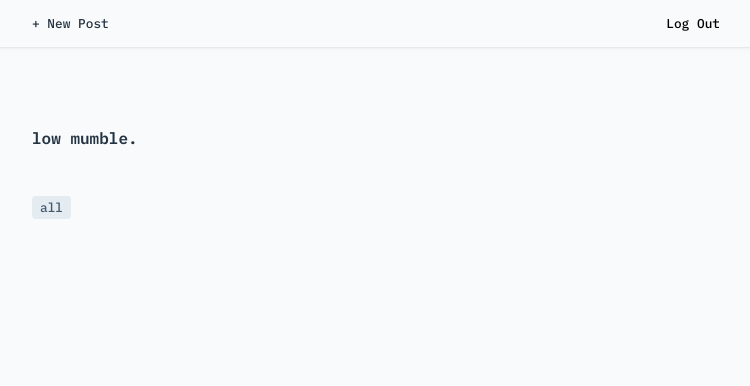
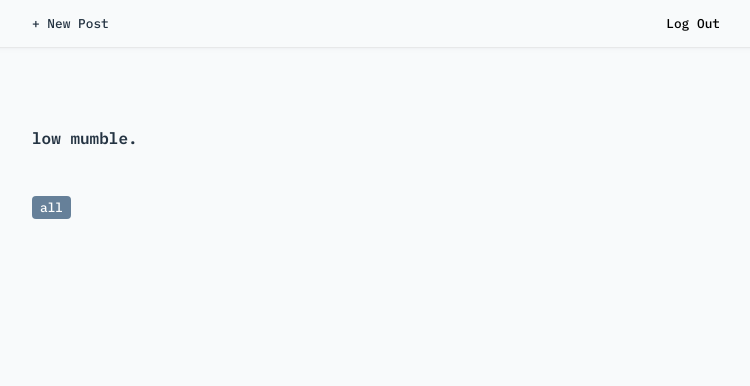
Before and after one commit to nmsalvatore/lowmumble, a Django app: page / in a window 1280 px wide. Shown: the top 386 px of the page, without its empty margins (264-1014 px from the left). Run offline with Django 5.2, Linux system fonts and the light colour scheme; the visitor is signed in with stand-in values (Sample User, id 1); data that the repository does not hold is empty; style sheets or scripts are compiled from the project's sources; parts of the project's set-up code (start-up, migrations or seed data) failed here and were passed over; some libraries are stand-ins or nearby versions.

Commit message:
style: *upside down smiley face*

```diff
--- a/blog/static/blog/css/blog.css
+++ b/blog/static/blog/css/blog.css
@@ -372,7 +372,8 @@ article .tag-container {
 a.tag.selected,
 span.tag,
 article.post a.tag {
-    color: var(--color-dark);
+    background: var(--color-medium);
+    color: white;
 }
 
 span.tag:focus {
```
